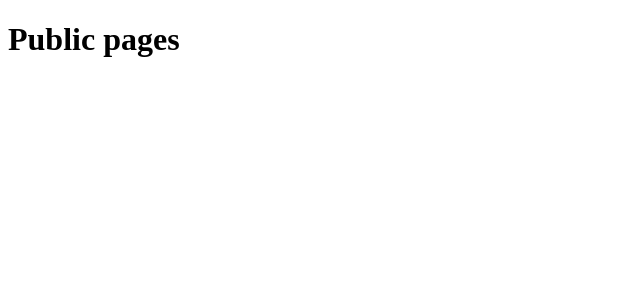
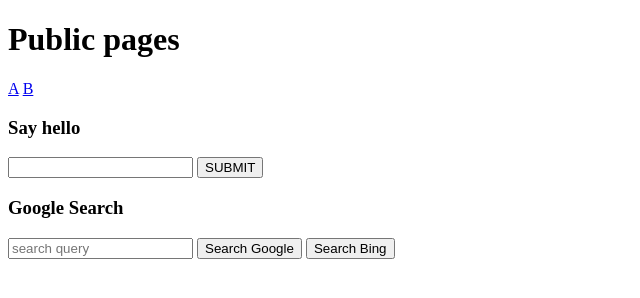
Before and after one commit to dinumaan/express-js, a website: page public/index.html in a window 1280 px wide. Shown: the whole page, without its empty margins (0-640 px from the left). Drawn offline with Linux system fonts and the light colour scheme.

Commit message:
added code for submisson for forms using

```diff
--- a/public/index.html
+++ b/public/index.html
@@ -8,7 +8,20 @@
 </head>
 <body>
     <h1>Public pages</h1>
-    <a href="./A.html"></a>
-    <a href="./B.html"></a>
+    <a href="./A.html">A</a>
+    <a href="./B.html">B</a>
+
+    <h3>Say hello</h3>
+    <form action="/hello">
+        <input type="text" name="user">
+        <button type="submit">SUBMIT</button>
+    </form>
+
+    <h3>Google Search</h3>
+    <form>
+        <input type="text" name="q" placeholder="search query">
+        <button formaction="https://google.com/search" type="submit"> Search Google</button>
+        <button formaction="https://bing.com/search" type="submit"> Search Bing</button>
+    </form>
 </body>
 </html>
```
Also changed, not shown: server.js (+7 -2 lines).
